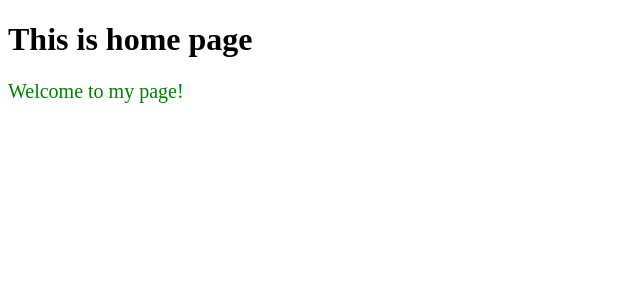
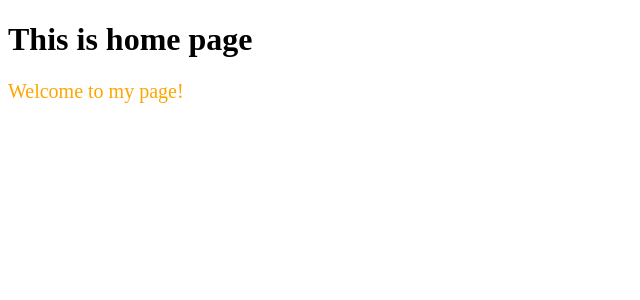
Before and after one commit to sandrissagals/Flask-page, a Flask app: page /home in a window 1280 px wide. Shown: the part 88-388 px from the top of the page, without its empty margins (0-640 px from the left). Run offline with Flask 2, Linux system fonts and the light colour scheme.

Commit message:
changed paragraph color from green to orange

```diff
--- a/static/css/main.css
+++ b/static/css/main.css
@@ -1,5 +1,5 @@
 p {
-  color: green;
+  color: orange;
   font-size: 20px;
 }
 
```
